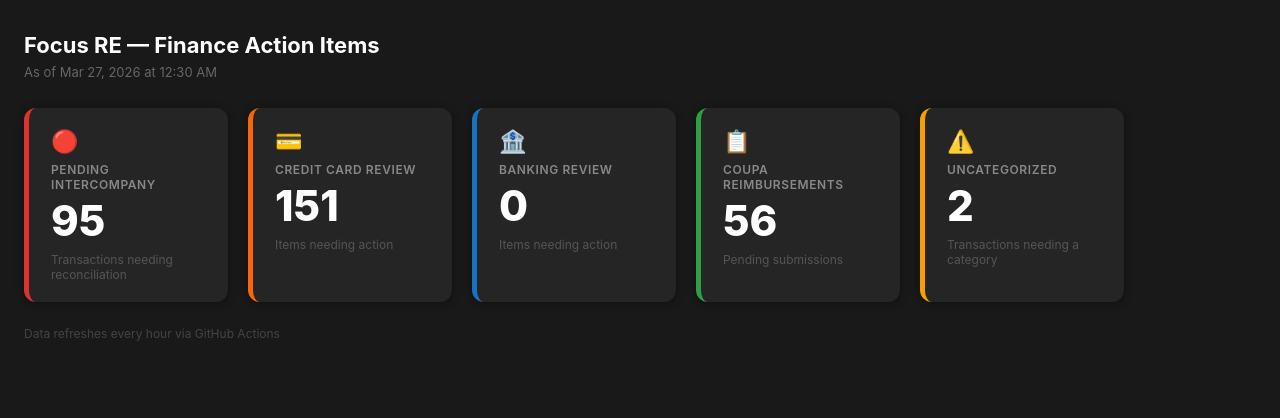
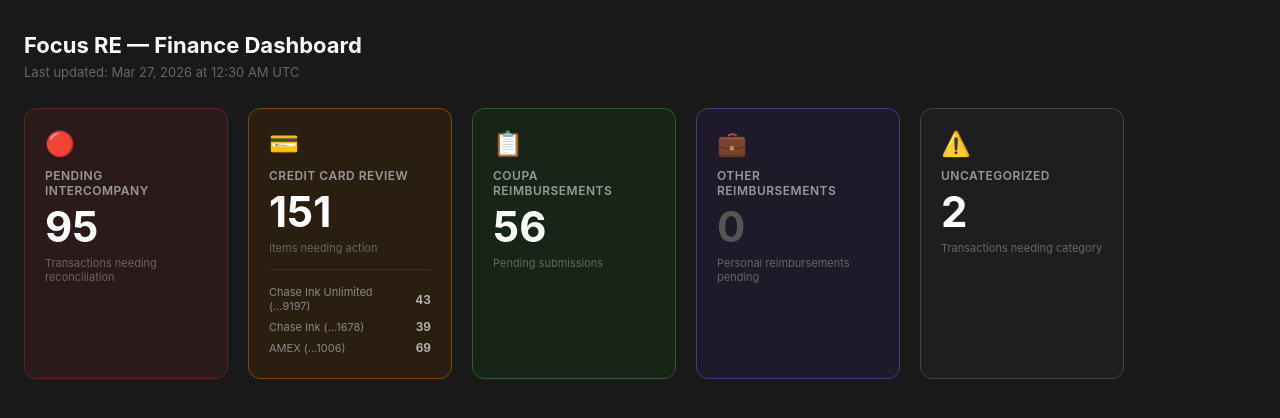
Before and after one commit to krista-art/focus-re-dashboard, a plain HTML site: page index.html in a window 1280 px wide. Drawn offline with Linux system fonts and the light colour scheme.

Commit message:
Update index.html

```diff
--- a/index.html
+++ b/index.html
@@ -30,50 +30,68 @@
       max-width: 1100px;
     }
     .card {
-      background: #252525;
       border-radius: 12px;
-      padding: 20px 22px;
-      box-shadow: 0 1px 8px rgba(0,0,0,0.4);
-      border-left: 5px solid #333;
+      padding: 20px;
       display: flex;
       flex-direction: column;
-      gap: 8px;
     }
-    .card.red    { border-left-color: #e03131; }
-    .card.orange { border-left-color: #f76707; }
-    .card.blue   { border-left-color: #1971c2; }
-    .card.green  { border-left-color: #2f9e44; }
-    .card.yellow { border-left-color: #f59f00; }
-    .card-icon { font-size: 22px; }
+    .card.red    { background: #2a1a1a; border: 1px solid #5c2323; }
+    .card.orange { background: #2a1e10; border: 1px solid #7a4a10; }
+    .card.green  { background: #162516; border: 1px solid #2d5c2d; }
+    .card.purple { background: #1e1a2a; border: 1px solid #4a3a7a; }
+    .card.gray   { background: #1e1e1e; border: 1px solid #444; }
+    .card-icon { font-size: 24px; margin-bottom: 10px; }
     .card-label {
       font-size: 12px;
       font-weight: 600;
+      color: #999;
       text-transform: uppercase;
-      letter-spacing: 0.05em;
-      color: #888;
+      letter-spacing: 0.5px;
+      margin-bottom: 8px;
     }
     .card-count {
       font-size: 42px;
-      font-weight: 800;
+      font-weight: 700;
+      color: #fff;
       line-height: 1;
-      color: #fff;
+      margin-bottom: 8px;
     }
+    .card-count.zero { color: #555; }
     .card-sub {
+      font-size: 11px;
+      color: #666;
+      margin-bottom: 14px;
+    }
+    .card-breakdown {
+      margin-top: auto;
+      border-top: 1px solid rgba(255,255,255,0.08);
+      padding-top: 12px;
+    }
+    .breakdown-row {
+      display: flex;
+      justify-content: space-between;
+      align-items: center;
+      font-size: 11px;
+      color: #888;
+      padding: 3px 0;
+    }
+    .breakdown-row .bd-label { flex: 1; }
+    .breakdown-row .bd-count {
+      font-weight: 600;
+      color: #bbb;
       font-size: 12px;
-      color: #555;
-      margin-top: 2px;
     }
-    .error { color: #f55; font-size: 12px; margin-top: 4px; }
     .updated {
       margin-top: 24px;
-      font-size: 12px;
+      font-size: 11px;
       color: #444;
+      max-width: 1100px;
     }
   </style>
 </head>
 <body>
-  <h1>Focus RE — Finance Action Items</h1>
-  <p class="subtitle" id="lastUpdated">Loading...</p>
+  <h1>Focus RE — Finance Dashboard</h1>
+  <p class="subtitle" id="updated-at">Loading...</p>
 
   <div class="grid">
     <div class="card red">
@@ -82,58 +100,94 @@
       <div class="card-count" id="count-intercompany">—</div>
       <div class="card-sub">Transactions needing reconciliation</div>
     </div>
+
     <div class="card orange">
       <div class="card-icon">💳</div>
       <div class="card-label">Credit Card Review</div>
       <div class="card-count" id="count-cc">—</div>
       <div class="card-sub">Items needing action</div>
+      <div class="card-breakdown" id="cc-breakdown">
+        <div class="breakdown-row">
+          <span class="bd-label" id="label-9197">Chase Ink Unlimited (...9197)</span>
+          <span class="bd-count" id="pending-9197">—</span>
+        </div>
+        <div class="breakdown-row">
+          <span class="bd-label" id="label-1678">Chase Ink (...1678)</span>
+          <span class="bd-count" id="pending-1678">—</span>
+        </div>
+        <div class="breakdown-row">
+          <span class="bd-label" id="label-1006">AMEX (...1006)</span>
+          <span class="bd-count" id="pending-1006">—</span>
+        </div>
+      </div>
     </div>
-    <div class="card blue">
-      <div class="card-icon">🏦</div>
-      <div class="card-label">Banking Review</div>
-      <div class="card-count" id="count-banking">—</div>
-      <div class="card-sub">Items needing action</div>
-    </div>
+
     <div class="card green">
       <div class="card-icon">📋</div>
       <div class="card-label">COUPA Reimbursements</div>
       <div class="card-count" id="count-coupa">—</div>
       <div class="card-sub">Pending submissions</div>
     </div>
-    <div class="card yellow">
+
+    <div class="card purple">
+      <div class="card-icon">💼</div>
+      <div class="card-label">Other Reimbursements</div>
+      <div class="card-count" id="count-other" class="zero">—</div>
+      <div class="card-sub">Personal reimbursements pending</div>
+    </div>
+
+    <div class="card gray">
       <div class="card-icon">⚠️</div>
       <div class="card-label">Uncategorized</div>
       <div class="card-count" id="count-uncategorized">—</div>
-      <div class="card-sub">Transactions needing a category</div>
+      <div class="card-sub">Transactions needing category</div>
     </div>
   </div>
 
-  <p class="updated" id="fetchTime"></p>
+  <p class="updated" id="last-updated"></p>
 
   <script>
-    async function loadData() {
-      try {
-        const res = await fetch('data.json?t=' + Date.now());
-        const data = await res.json();
+    fetch('data.json?t=' + Date.now())
+      .then(r => r.json())
+      .then(data => {
+        function setCount(id, val) {
+          const el = document.getElementById(id);
+          if (!el) return;
+          el.textContent = Math.round(val);
+          if (val === 0) el.classList.add('zero');
+        }
 
-        document.getElementById('count-intercompany').textContent = data.intercompany ?? '—';
-        document.getElementById('count-cc').textContent = data.credit_card ?? '—';
-        document.getElementById('count-banking').textContent = data.banking ?? '—';
-        document.getElementById('count-coupa').textContent = data.coupa ?? '—';
-        document.getElementById('count-uncategorized').textContent = data.uncategorized ?? '—';
+        setCount('count-intercompany', data.intercompany || 0);
+        setCount('count-cc', data.credit_card || 0);
+        setCount('count-coupa', data.coupa || 0);
+        setCount('count-other', data.other_reimbursements || 0);
+        setCount('count-uncategorized', data.uncategorized || 0);
+
+        if (data.cards) {
+          ['9197','1678','1006'].forEach(card => {
+            const cd = data.cards[card];
+            if (cd) {
+              const labelEl = document.getElementById('label-' + card);
+              const countEl = document.getElementById('pending-' + card);
+              if (labelEl) labelEl.textContent = cd.label || card;
+              if (countEl) {
+                countEl.textContent = Math.round(cd.pending || 0);
+                if (!cd.pending) countEl.style.color = '#555';
+              }
+            }
+          });
+        }
 
         if (data.updated_at) {
           const d = new Date(data.updated_at);
-          document.getElementById('lastUpdated').textContent =
-            'As of ' + d.toLocaleDateString('en-US', { month: 'short', day: 'numeric', year: 'numeric' }) +
-            ' at ' + d.toLocaleTimeString('en-US', { hour: 'numeric', minute: '2-digit' });
-          document.getElementById('fetchTime').textContent = 'Data refreshes every hour via GitHub Actions';
+          const formatted = d.toLocaleDateString('en-US', {month:'short',day:'numeric',year:'numeric'}) + ' at ' + d.toLocaleTimeString('en-US', {hour:'numeric',minute:'2-digit',timeZoneName:'short'});
+          document.getElementById('updated-at').textContent = 'Last updated: ' + formatted;
+          document.getElementById('last-updated').textContent = '';
         }
-      } catch(e) {
-        document.getElementById('lastUpdated').textContent = 'Could not load data — check Notion integration setup';
-      }
-    }
-    loadData();
+      })
+      .catch(err => {
+        document.getElementById('updated-at').textContent = 'Unable to load data';
+      });
   </script>
 </body>
 </html>
```
